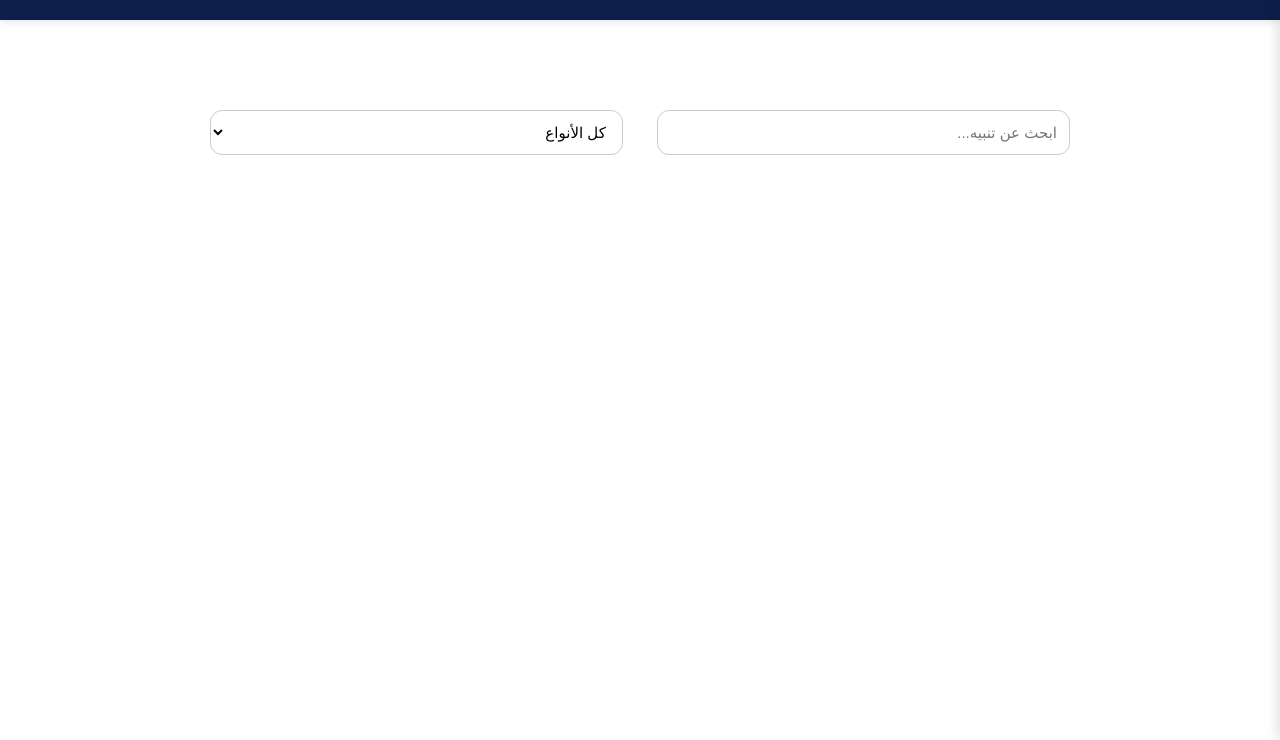
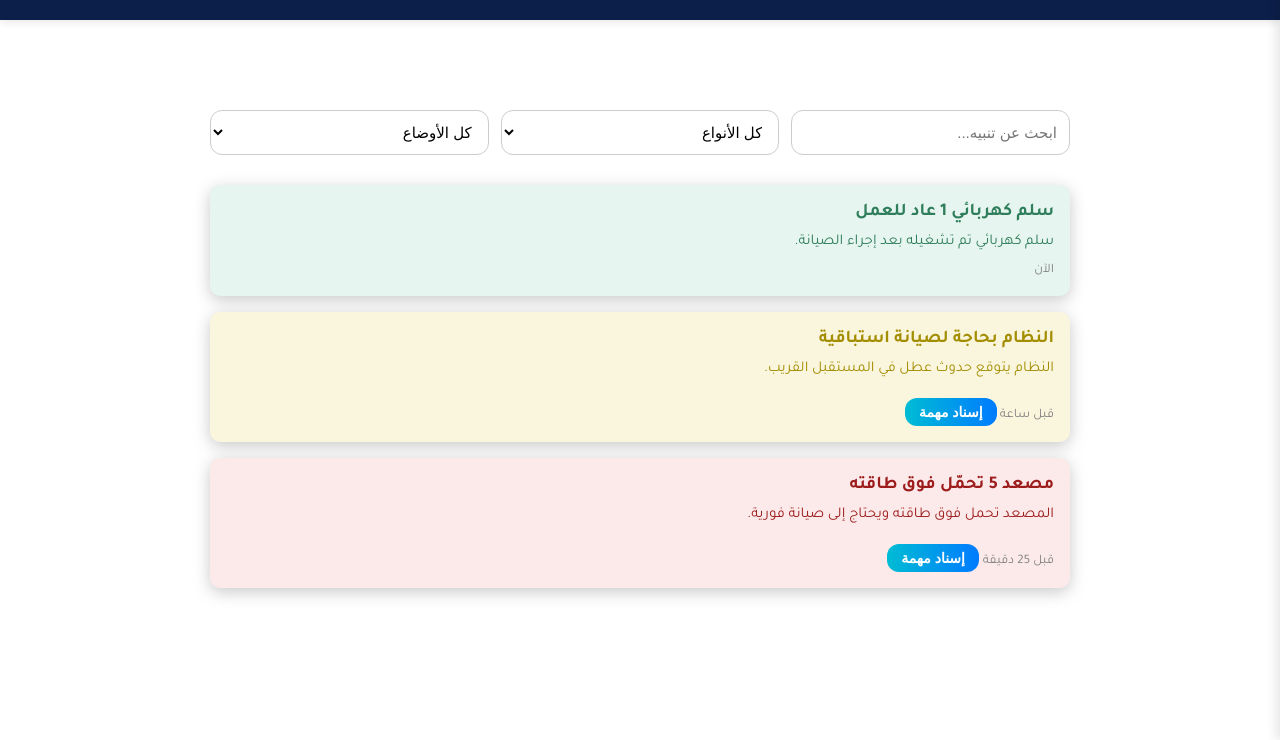
Before and after one commit to linaAlkendi/Sabiq, a plain HTML site: page pages/notifications.html in a window 1280 px wide. Shown: the part 60-800 px from the top of the page. Drawn offline with Linux system fonts and the light colour scheme; no server answers.

Commit message:
شكل مبدئي لصفحة التنبيهات

```diff
--- a/css/notifications.css
+++ b/css/notifications.css
@@ -77,12 +77,13 @@ body.dark .search-filter-bar select {
 
 .notification-card {
   position: relative;
-  background-color: #1f2b4d; /* consistent card color */
-  color: white;
+  background-color: white;
+  color: black;
   border-radius: var(--card-radius);
   padding: 16px 16px 16px 24px;
   box-shadow: var(--shadow);
   overflow: hidden;
+  margin-bottom: 16px;
 }
 
 /* Ribbon effect using ::before */
@@ -99,27 +100,32 @@ body.dark .search-filter-bar select {
 }
 
 /* Ribbon colors by severity */
-.notification-card.L::before {
-  background-color: var(--alert-good-color);
+.notification-card.L {
+  background-color: var(--alert-good-bg);
+  color: var(--alert-good-color); /* اللون الأخضر للنصوص في التنبيهات الإيجابية */
 }
 
-.notification-card.M::before {
-  background-color: var(--alert-warning-color);
+.notification-card.M {
+  background-color: var(--alert-warning-bg);
+  color: var(--alert-warning-color); /* اللون الأصفر للنصوص في التنبيهات المتوسطة */
 }
 
-.notification-card.H::before {
-  background-color: var(--alert-danger-color);
+.notification-card.H {
+  background-color: var(--alert-danger-bg);
+  color: var(--alert-danger-color); /* اللون الأحمر للنصوص في التنبيهات السلبية */
 }
 
 .notification-card h3 {
   margin: 0 0 10px;
   font-size: 18px;
   font-weight: bold;
+  color: inherit; /* اللون سيتبع حالة التنبيه */
 }
 
 .notification-card p {
   margin: 0 0 10px;
   font-size: 15px;
+  color: inherit; /* اللون سيتبع حالة التنبيه */
 }
 
 .notification-card .timestamp {
@@ -127,8 +133,28 @@ body.dark .search-filter-bar select {
   color: gray;
 }
 
+.notification-card .assign-task-btn {
+  background: var(--primary-btn);
+  color: white;
+  padding: 6px 14px;
+  border: none;
+   border-radius: 12px;
+  font-weight: bold;
+  font-size: 14px;
+  cursor: pointer;
+  transition: background-color 0.3s ease;
+   min-width: 80px;
+  margin-top: 10px;
+
+  justify-content: center;
+  align-items: center;
+}
+
+.notification-card .assign-task-btn:hover {
+  background: var(--primary-btn-hover);
+}
+
 /* ✅ Responsive Tweaks */
-
 @media (max-width: 768px) {
   .alerts-main {
     padding: 70px 15px 30px;
--- a/js/notifications.js
+++ b/js/notifications.js
@@ -1,35 +1,53 @@
-// فلترة التنبيهات
-document.getElementById("filterType").addEventListener("change", function () {
-  const value = this.value.toUpperCase(); // Only declare once
-  document.querySelectorAll(".notification-card").forEach((card) => {
-    const matches = value === "ALL" || card.classList.contains(value);
-    card.style.display = matches ? "block" : "none";
-  });
+document.addEventListener("DOMContentLoaded", () => {
+  const container = document.querySelector(".notification-list");
+  const filterType = document.getElementById("filterType");
+  const filterStatus = document.getElementById("filterStatus");
+
+  // بيانات التنبيهات
+  const notifications = [
+    {
+      title: "سلم كهربائي 1 عاد للعمل",
+      description: "سلم كهربائي تم تشغيله بعد إجراء الصيانة.",
+      severity: "L", // منخفض
+      status: "positive", // إيجابي
+      timestamp: "الآن"
+    },
+    {
+      title: "النظام بحاجة لصيانة استباقية",
+      description: "النظام يتوقع حدوث عطل في المستقبل القريب.",
+      severity: "M", // متوسط
+      status: "negative", // سلبي
+      timestamp: "قبل ساعة "
+    },
+    {
+      title: "مصعد 5 تحمّل فوق طاقته",
+      description: "المصعد تحمل فوق طاقته ويحتاج إلى صيانة فورية.",
+      severity: "H", // عالي
+      status: "negative", // سلبي
+      timestamp: "قبل 25 دقيقة"
+    }
+  ];
+
+  // فلترة التنبيهات بناءً على الفلاتر
+  function filterNotifications() {
+    const severityFilter = filterType.value;
+    const statusFilter = filterStatus.value;
+
+    // تصفية التنبيهات بناءً على الفلاتر
+    const filteredNotifications = notifications.filter((notif) => {
+      const matchesSeverity =
+        severityFilter === "ALL" || notif.severity === severityFilter;
+      const matchesStatus =
+        statusFilter === "ALL" || notif.status === statusFilter;
+
+      return matchesSeverity && matchesStatus;
     });
 
-
-// بحث بالكلمات
-document.getElementById("searchInput").addEventListener("input", function () {
-  const val = this.value.toLowerCase();
-  document.querySelectorAll(".notification-card").forEach((card) => {
-    const text = card.textContent.toLowerCase();
-    card.style.display = text.includes(val) ? "block" : "none";
-  });
-});
-
-document.addEventListener("DOMContentLoaded", () => {
-  const container = document.querySelector(".notification-list");
-
-  fetch("http://localhost:3000/notifications")
-    .then((res) => res.json())
-    .then((notifications) => {
-      container.innerHTML = ""; // Clear old static HTML
-
-      notifications
-        .sort((a, b) => new Date(b.timestamp) - new Date(a.timestamp)) // Most recent first
-        .forEach((notif) => {
+    // تحديث عرض التنبيهات
+    container.innerHTML = "";
+    filteredNotifications.forEach((notif) => {
       const card = document.createElement("div");
-          card.className = `notification-card ${notif.severity}`;
+      card.classList.add("notification-card", notif.severity);
 
       card.innerHTML = `
         <h3>${notif.title}</h3>
@@ -37,10 +55,27 @@ document.addEventListener("DOMContentLoaded", () => {
         <span class="timestamp">${notif.timestamp}</span>
       `;
 
+      // إظهار زر إسناد مهمة فقط في التنبيهات السلبية
+      if (notif.status === "negative") {
+        card.innerHTML += `
+          <button class="assign-task-btn" onclick="assignTask('${notif.title}')" >إسناد مهمة </button>
+        `;
+      }
+
       container.appendChild(card);
     });
-    })
-    .catch((err) => {
-      console.error("Failed to load notifications:", err);
+  }
+
+  // إضافة أحداث الفلاتر
+  filterType.addEventListener("change", filterNotifications);
+  filterStatus.addEventListener("change", filterNotifications);
+
+  // عرض التنبيهات عند تحميل الصفحة
+  filterNotifications();
 });
-});
+
+// وظيفة إسناد المهمة
+function assignTask(taskTitle) {
+  // توجيه المستخدم إلى صفحة المشرف مع تمرير عنوان المهمة
+  window.location.href = `supervisor-dashboard.html?task=${encodeURIComponent(taskTitle)}`;
+}
--- a/pages/notifications.html
+++ b/pages/notifications.html
@@ -4,7 +4,6 @@
 <head>
   <meta charset="UTF-8">
   <meta name="viewport" content="width=device-width, initial-scale=1" />
-
   <title>التنبيهات - SABIQ</title>
   <link rel="stylesheet" href="../css/header.css">
   <link rel="stylesheet" href="../css/base.css">
@@ -25,7 +24,6 @@
           <path
             d="M6.76 4.84l-1.8-1.79-1.41 1.41 1.79 1.8 1.42-1.42zm10.45-1.79l-1.79 1.8 1.42 1.42 1.79-1.8-1.42-1.42zM12 4V1h-1v3h1zm0 19v-3h-1v3h1zm8-8h3v-1h-3v1zm-19 0h3v-1H1v1zm2.05 7.05l1.8-1.79-1.42-1.42-1.79 1.8 1.41 1.41zm15.9 0l1.41-1.41-1.79-1.8-1.42 1.42 1.8 1.79zM12 6a6 6 0 100 12A6 6 0 0012 6z" />
         </svg>
-
         <svg class="icon moon-icon" viewBox="0 0 24 24" fill="currentColor">
           <path d="M21 12.79A9 9 0 0 1 11.21 3 7 7 0 1 0 21 12.79z" />
         </svg>
@@ -57,7 +55,6 @@
 
   </header>
 
-
   <!-- المحتوى الرئيسي -->
   <main class="alerts-main">
     <!-- البحث والفلترة -->
@@ -69,6 +66,11 @@
         <option value="M">متوسط</option>
         <option value="H">عالي</option>
       </select>
+      <select id="filterStatus">
+        <option value="ALL">كل الأوضاع</option>
+        <option value="positive">إيجابي</option>
+        <option value="negative">سلبي</option>
+      </select>
     </div>
 
     <!-- التنبيهات -->
@@ -77,19 +79,9 @@
         <!-- Notifications will be loaded here -->
       </div>
 
-      </div>
     </section>
   </main>
-  <!-- نافذة التأكيد المنبثقة -->
-  <!--<div id="confirmPopup" class="confirm-popup-overlay" style="display:none;">
-    <div class="confirm-popup">
-      <p class="confirm-message"></p>
-      <div class="confirm-buttons">
-        <button id="confirmYes" class="btn-confirm-yes">نعم</button>
-        <button id="confirmNo" class="btn-confirm-no">لا</button>
-      </div>
-    </div>
-  </div>-->
+
   <!-- JavaScript -->
   <script src="../js/header.js"></script>
   <script src="../js/theme.js"></script>
```
Lines whose indentation alone changed are shown as unchanged.
